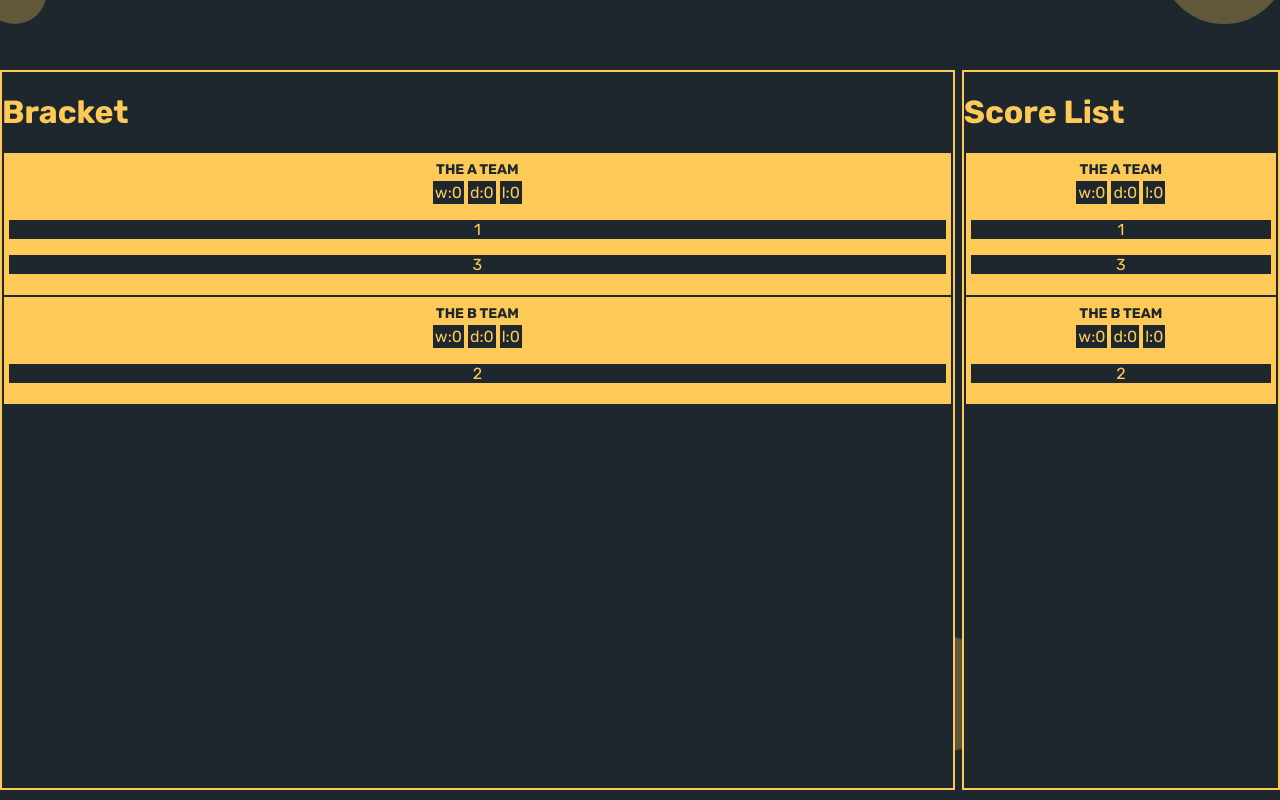
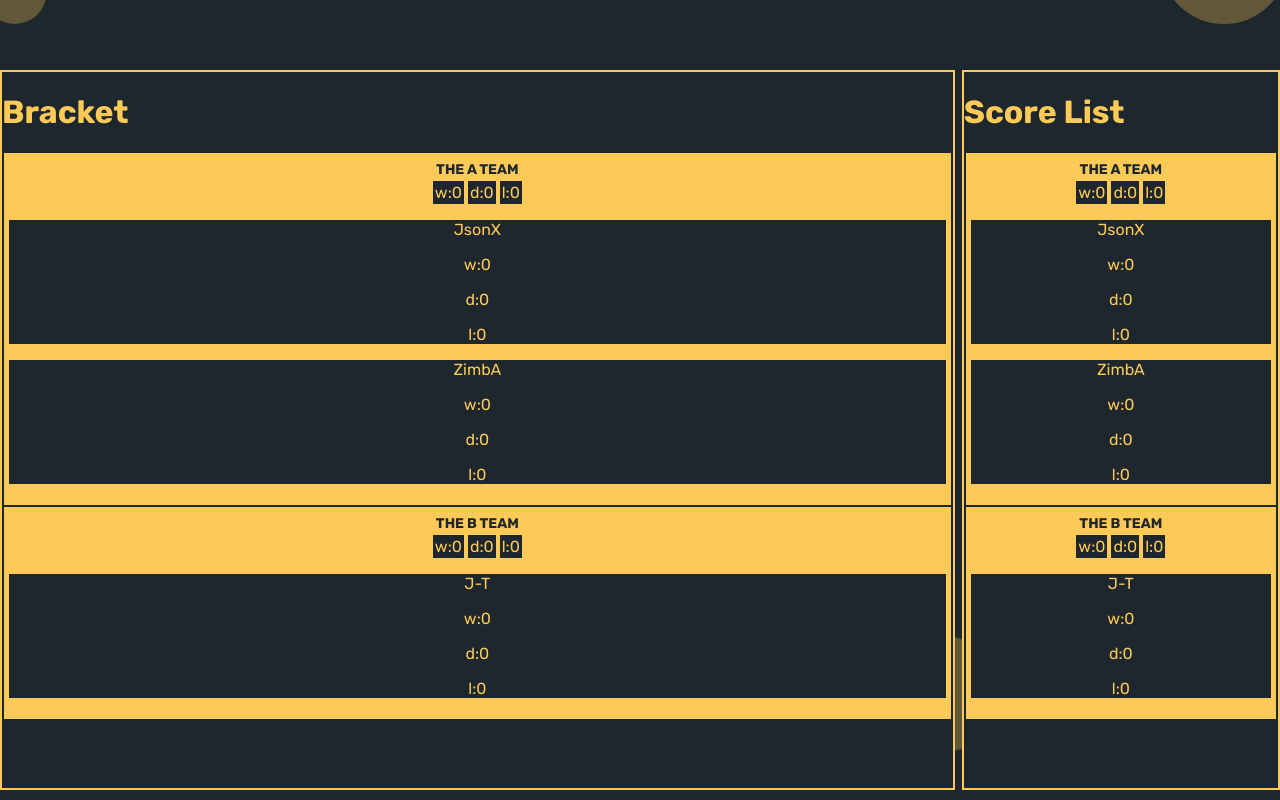
Before and after one commit to grzesiekS/tournament_bracket, a React (Create React App) app: page / in a window 1280 px wide. Built offline with nearby package versions, Linux system fonts and the light colour scheme.

Commit message:
Add useSelector to Player component

```diff
--- a/src/components/features/Team/Player/Player.tsx
+++ b/src/components/features/Team/Player/Player.tsx
@@ -1,11 +1,22 @@
 import React from 'react';
+import { useSelector } from 'react-redux';
+import { PlayerInt } from '../../../../common/interface';
 
 import styles from './Player.module.scss';
 
 export const Player: React.FC<{id:string}> = ({ id }) => {
+
+  const player = useSelector((state: { players: PlayerInt[]; }) => state.players
+    .filter(player =>player._id === id)[0]);
+
   return(
     <div className={styles.container}>
-      <p>{id}</p>
+      <p className={styles.name}>{player.name}</p>
+      <div className={styles.flexbox}>
+        <p>{`w:${player.win}`}</p>
+        <p>{`d:${player.draw}`}</p>
+        <p>{`l:${player.lose}`}</p>
+      </div>
     </div>
   );
 };
--- a/src/redux/playersRedux.tsx
+++ b/src/redux/playersRedux.tsx
@@ -1,14 +1,12 @@
 import { ActionInt, PlayerInt } from '../common/interface';
 
 /* SELECTORS */
-export const getPlayersFromTeam = (state: { players: PlayerInt[]; }, playerId:string):PlayerInt[] => state.players.filter(player =>
-  player._id === playerId);
 
 /* ACTIONS */
 
 // action name creator
-const reducerName = 'players';
-const createActionName = (name:string) => `app/${reducerName}/${name}`;
+// const reducerName = 'players';
+// const createActionName = (name:string) => `app/${reducerName}/${name}`;
 
 // Action types
 
--- a/src/redux/teamsRedux.tsx
+++ b/src/redux/teamsRedux.tsx
@@ -6,8 +6,8 @@ export const getTeams = (state: { teams: TeamInt[]; }):TeamInt[] => state.teams;
 /* ACTIONS */
 
 // action name creator
-const reducerName = 'teams';
-const createActionName = (name:string) => `app/${reducerName}/${name}`;
+// const reducerName = 'teams';
+// const createActionName = (name:string) => `app/${reducerName}/${name}`;
 
 // Action types
 
```
